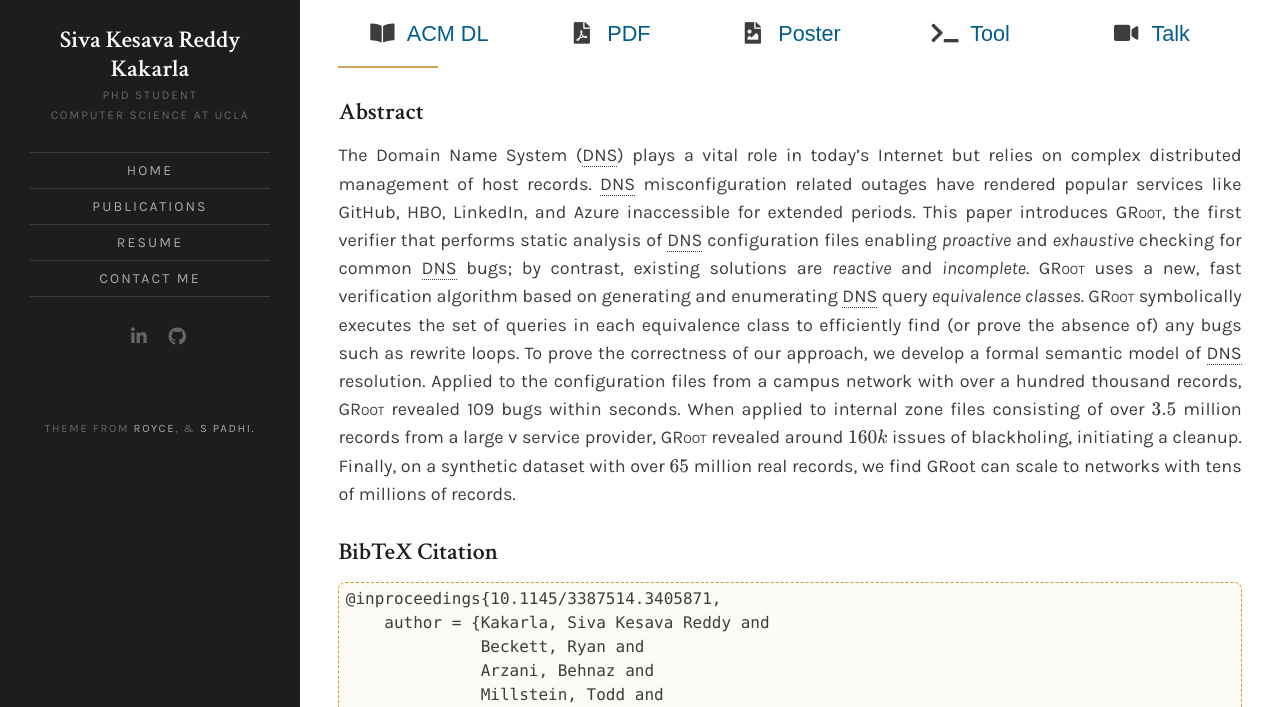
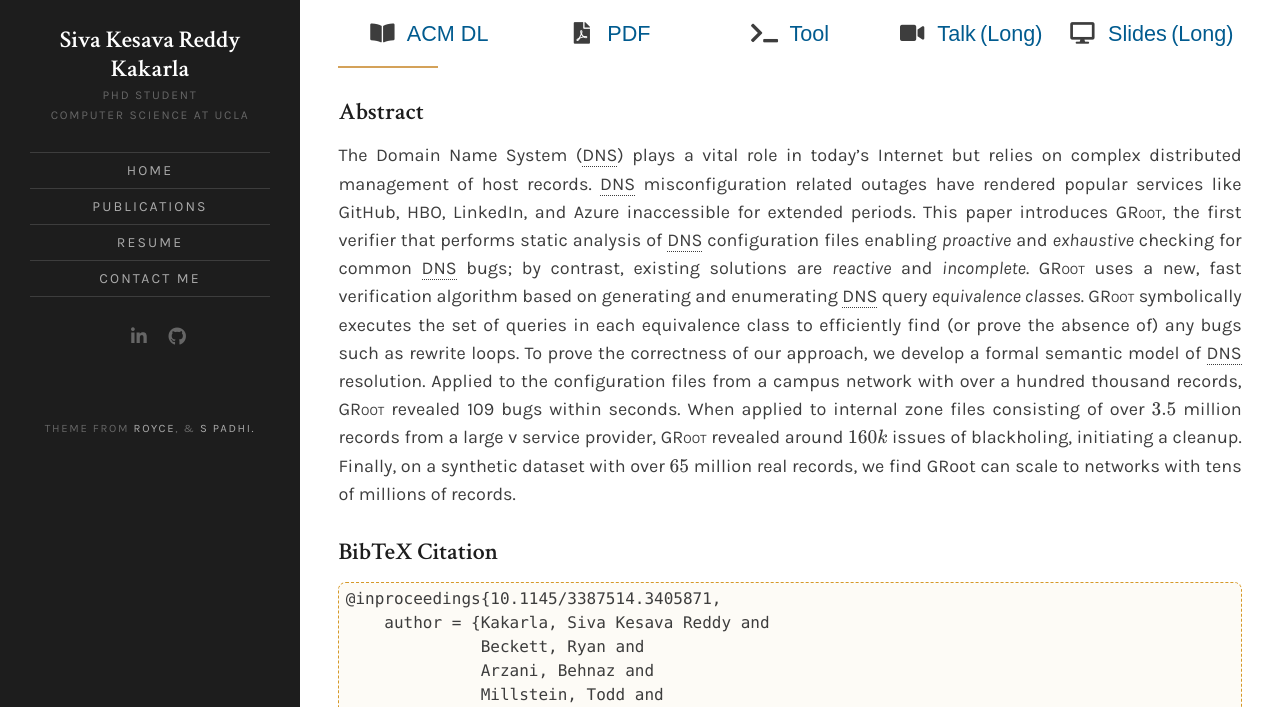
Before and after one commit to SivaKesava1/sivakesava1.github.io, a Jekyll site: the page built from _projects/5-groot.md, in a window 1280 px wide and 900 px high, cut to the strip 193-900 px from the top of the window. Built offline with Jekyll 4.4.1, drawn with Linux system fonts in a browser that asks for light colours; nearby versions of some CDN libraries; a style sheet for code colours, icons or effects is not loaded.

Commit message:
CV updated & Groot slides

```diff
--- a/_layouts/post.html
+++ b/_layouts/post.html
@@ -47,6 +47,14 @@ icons:
                     {% assign link_url = link_data[1] -%}
                     <i class='fas fa-fw fa-{{ layout.icons[link_name] }}'></i>&nbsp;
                     <a href='{% include text_process.md no_abbrv=true data=link_url %}'>{{ link_name }}</a>
+                    {%- if page.long -%}
+                        {%- for long_data in page.long %}
+                            {%- if long_data[0] == link_name -%}
+                                {% assign long_url = long_data[1] -%}
+                                <a href='{% include text_process.md no_abbrv=true data=long_url%}'>&thinsp;(Long)</a>
+                            {%- endif %}
+                        {%- endfor %}
+                    {%- endif %}
                 </div>
                 {%- endfor %}
             </div>
```
Also changed, not shown: _projects/5-groot.md (+7 -1 lines), 1 other file.
